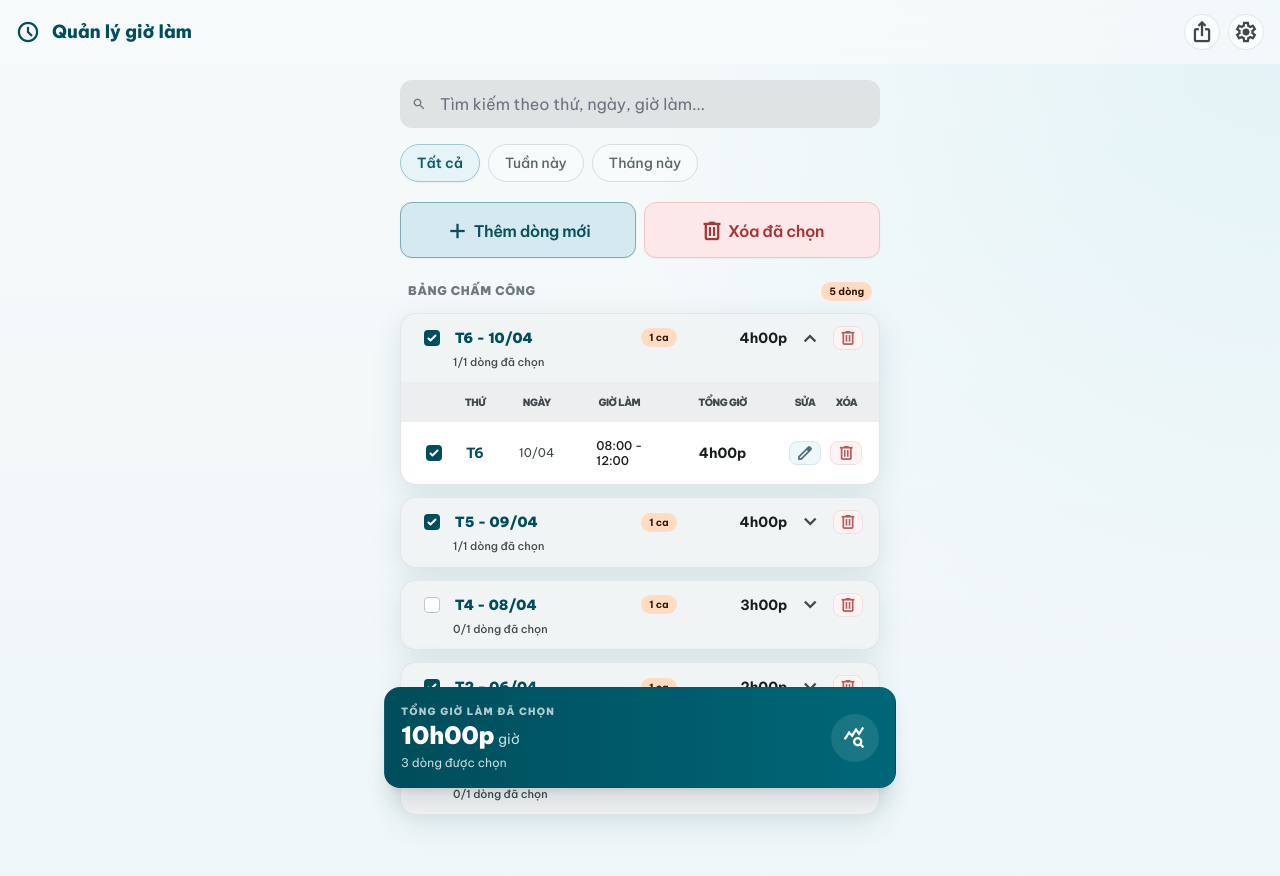
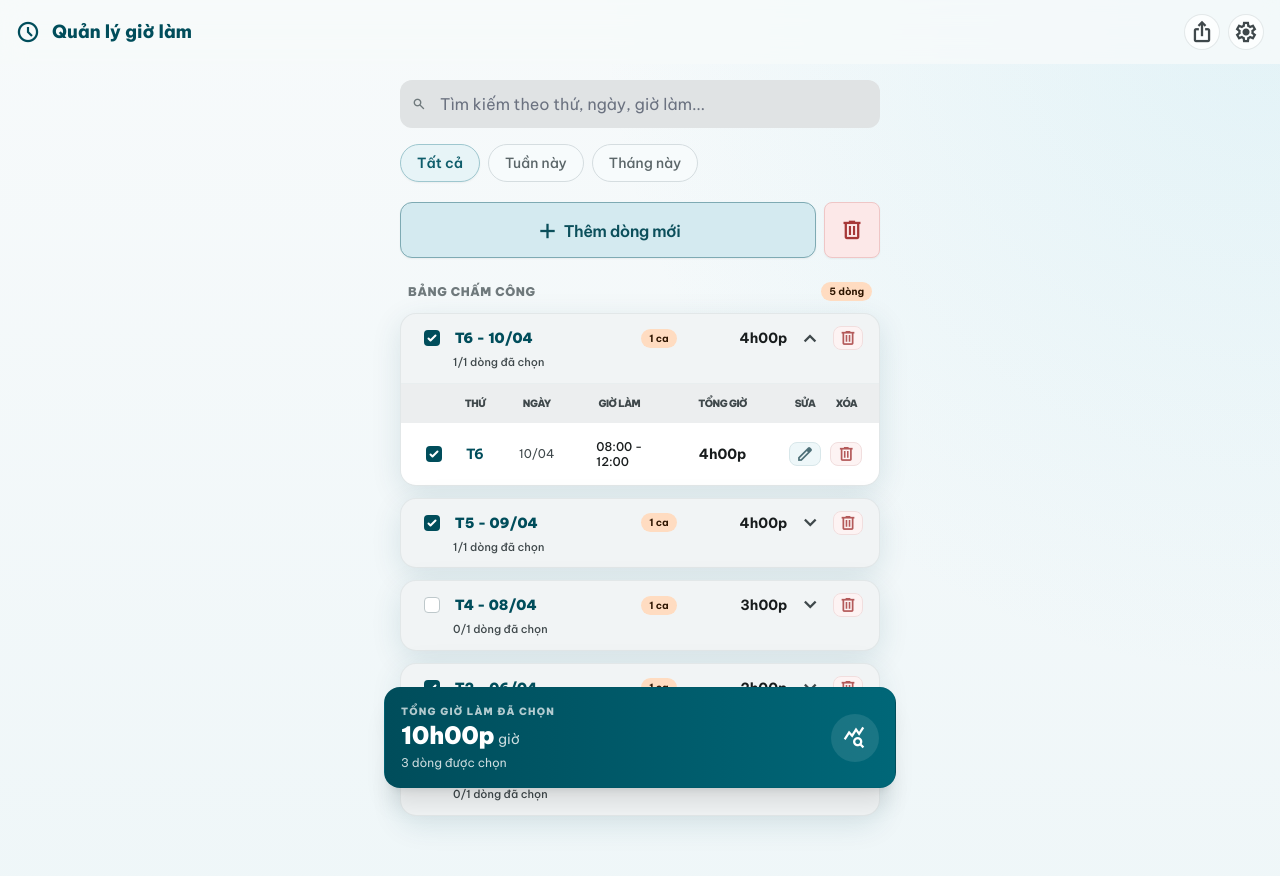
Before and after one commit to masterfully/app_cham_cong, a React (Vite) app: page / in a window 1280 px wide. Shown: the top 876 px of the page. Built offline with nearby package versions, Linux system fonts and the light colour scheme; no server answers.

Commit message:
feat: update button styles and accessibility for delete selected rows functionality

```diff
--- a/src/App.tsx
+++ b/src/App.tsx
@@ -1070,13 +1070,13 @@ function App(): JSX.Element {
               <span className="align-middle">Thêm dòng mới</span>
             </button>
             <button
-              className="flex-1 rounded-xl border border-[#efc6c6] bg-[#fce8e8] py-3.5 font-semibold tracking-tight text-[#a63737] shadow-sm transition-all hover:bg-[#f9dede] active:scale-95 disabled:cursor-not-allowed disabled:opacity-50"
+              className="inline-flex h-14 w-14 items-center justify-center rounded-lg border border-[#efc6c6] bg-[#fce8e8] px-3 text-[#a63737] shadow-sm transition-all hover:bg-[#f9dede] active:scale-95 disabled:cursor-not-allowed disabled:opacity-50"
               type="button"
               disabled={selectedRows.length === 0}
               onClick={openDeleteCheckedRowsConfirm}
+              aria-label="Xóa đã chọn"
             >
-              <span className="material-symbols-outlined mr-1 align-middle">delete</span>
-              <span className="align-middle">Xóa đã chọn</span>
+              <span className="material-symbols-outlined">delete</span>
             </button>
           </div>
         </section>
```
